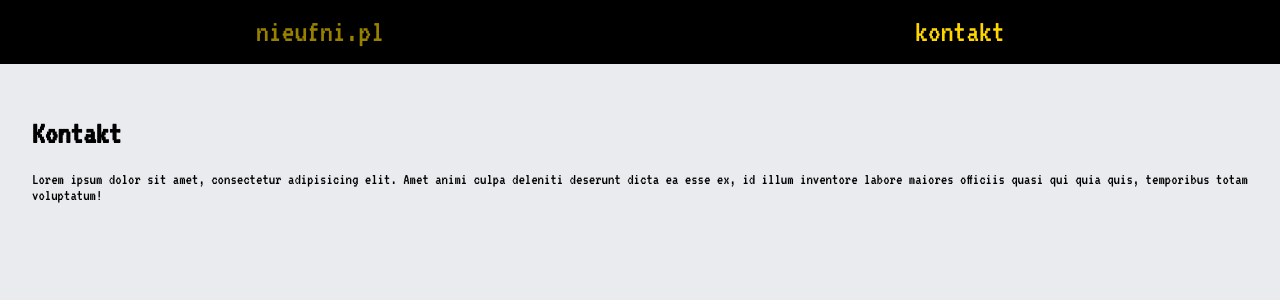
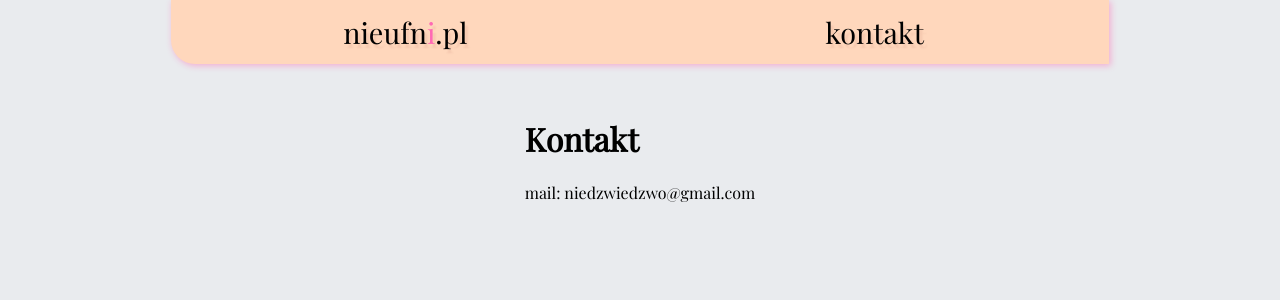
Before and after one commit to Niedzwiedzw/nieufnipl, a Vue app in the folder nieufnifront/: page /kontakt in a window 1280 px wide. Shown: the top 300 px of the page. Built offline with nearby package versions, Linux system fonts and the light colour scheme.

Commit message:
layout && styling improvements

```diff
--- a/nieufnifront/package.json
+++ b/nieufnifront/package.json
@@ -9,7 +9,9 @@
     "test:unit": "vue-cli-service test:unit"
   },
   "dependencies": {
+    "@types/lodash": "^4.14.120",
     "@types/showdown": "^1.9.2",
+    "lodash": "^4.17.11",
     "moment": "^2.24.0",
     "register-service-worker": "^1.5.2",
     "showdown": "^1.9.0",
--- a/nieufnifront/public/index.html
+++ b/nieufnifront/public/index.html
@@ -10,7 +10,7 @@
   />
 
   <link rel="icon" href="<%= BASE_URL %>favicon.ico">
-  <link href="https://fonts.googleapis.com/css?family=VT323" rel="stylesheet">
+  <link href="https://fonts.googleapis.com/css?family=Playfair+Display" rel="stylesheet">
   <meta property="og:type" content="website">
   <meta property="og:image" content="https://i.ytimg.com/vi/W9t6GZ0vNPA/hqdefault.jpg">
   <meta property="og:title" content="nieufni.pl - podejrzliwa strona z Internetu">
--- a/nieufnifront/src/App.vue
+++ b/nieufnifront/src/App.vue
@@ -23,13 +23,14 @@
 <style lang="scss">
   @import './styles/common';
   @import './styles/colors';
+  @import './styles/navbar.scss';
 
   #app {
     width: 100%;
     height: 100%;
     display: grid;
     grid-template-columns: 1fr;
-    grid-template-rows: 4rem 1fr
+    grid-template-rows: $navbar-height 1fr
   }
 
   #page {
@@ -41,7 +42,7 @@
     height: 100%;
     margin: 0;
     padding: 0;
-    font-family: 'VT323', monospace;
+    font-family: 'Playfair Display', serif;
 
     background-color: $primary-white;
   }
@@ -51,4 +52,12 @@
       padding: 0.8rem;
     }
   }
+
+
+
+  *::-moz-focus-inner {
+    border: 0;
+  }
+  *:focus {outline:none;}
+
 </style>
--- a/nieufnifront/src/common.ts
+++ b/nieufnifront/src/common.ts
@@ -1,4 +1,5 @@
 import { API_BASE } from '@/config';
+import { slice, split, filter, join } from 'lodash';
 
 export interface NewArticleData {
     username: string;
@@ -30,20 +31,6 @@ export interface ArticleCreated {
 
     username: string;
     password: string;
-}
-
-function capitalizeFirstLetter(word: string) {
-    return word.charAt(0).toUpperCase() + word.slice(1);
-}
-
-export class Metatag {
-    constructor(public property: string, public content: string) {}
-    public get asHtml(): string { return `<meta property="og:${this.property}" content="${this.content}">`; }
-    public inject() { document.head.innerHTML += this.asHtml; }
-}
-
-export function humanTitle(title: string): string {
-    return title.split('-').map(capitalizeFirstLetter).join(' ');
 }
 
 export function emptyArticle(): Article {
@@ -79,7 +66,6 @@ export async function post(url: string, data: object, username?: string, passwor
         headers['not-trustworthy-password'] = password;
     }
     const jsonData = JSON.stringify(data);
-    console.log('sending', data, jsonData);
 
     fetch(url,
         {
@@ -87,6 +73,7 @@ export async function post(url: string, data: object, username?: string, passwor
             headers,
             body: jsonData,
         }).then((response) => response.ok)
+        // tslint:disable-next-line:no-console
         .catch((e) => console.error(e));
 }
 
@@ -116,3 +103,9 @@ export async function sendArticle(
         return false;
     }
 }
+
+export function articleSummary(article: Article): string {
+    const description = article.markdown_text;
+    const aftertitle = filter(split(description, '\n'))[1];
+    return join(slice(aftertitle, 0, 120), '') + '...';
+}
--- a/nieufnifront/src/components/ArticleMiniature.vue
+++ b/nieufnifront/src/components/ArticleMiniature.vue
@@ -1,25 +1,30 @@
 <template>
-  <router-link class="ArticleMiniature hoverable" tag="div" :to="{name: 'singlearticle', params: {articleId: article.id}}">
+  <router-link class="ArticleMiniature hoverable"
+               tag="div"
+               :to="{name: 'singlearticle', params: {articleId: article.id}}"
+  >
     <div class="img-container">
       <img src="https://i.ytimg.com/vi/W9t6GZ0vNPA/hqdefault.jpg" alt="miniatura">
     </div>
-    <h3 class="title">Artykul #{{article.id}}</h3>
-    <p class="short-text">Lorem ipsum dolor sit amet, consectetur adipisicing elit...</p>
+    <h3 class="title">{{article.title}}</h3>
+    <p class="short-text">{{ articleSummary }}</p>
   </router-link>
 </template>
 
 <script lang="ts">
     import {Component, Prop, Vue} from 'vue-property-decorator';
-    import {Article, getArticle} from '@/common';
+    import {Article, getArticle, articleSummary} from '@/common';
 
     @Component({
         components: {},
     })
     export default class ArticleMiniature extends Vue {
         @Prop() protected article!: Article;
+        private articleSummary: string = '';
 
         protected async beforeMount() {
             this.article = await getArticle(this.article.id);
+            this.articleSummary = articleSummary(this.article);
         }
     }
 </script>
@@ -34,14 +39,16 @@
 
   .short-text {
     grid-area: text;
-
-    margin: 1rem;
+    margin-left: 1rem;
+    margin-right: 1rem;
+    margin-top: 0;
   }
 
   .img-container {
     width: 100%;
     height: 100%;
     grid-area: image;
+    overflow: hidden;
     img {
       object-fit: cover;
       width: $article-miniature-height;
@@ -50,12 +57,16 @@
   }
 
   .ArticleMiniature {
-    border: 2px solid black;
+    overflow: hidden;
+    border: 2px solid lightgrey;
+    border-radius: 1rem;
     display: grid;
     grid-template-areas:
         "image title"
         "image text";
     grid-template-columns: $article-miniature-height 1fr;
     grid-template-rows: 4rem 1fr;
+
+    box-shadow: lightgrey 0.5rem 0.5rem 0.5rem;
   }
 </style>
--- a/nieufnifront/src/components/Navbar.vue
+++ b/nieufnifront/src/components/Navbar.vue
@@ -1,9 +1,14 @@
 <template>
-  <div class="Navbar">
-    <router-link class="hoverable navbar-link home-link" to="/">nieufni.pl</router-link>
-    <!--<router-link class="hoverable navbar-link" to="/artykuly">artykuły</router-link>-->
-    <!--<router-link class="hoverable navbar-link" to="/redakcja">redakcja</router-link>-->
-    <router-link class="hoverable navbar-link" to="/kontakt">kontakt</router-link>
+  <div class="nav-container">
+    <div class="Navbar">
+      <router-link class="hoverable navbar-link home-link" to="/">
+        <nobr>
+          nieufn<nobr class="colored">i</nobr>.pl
+        </nobr>
+
+      </router-link>
+      <router-link class="hoverable navbar-link" to="/kontakt">kontakt</router-link>
+    </div>
   </div>
 
 </template>
@@ -14,11 +19,20 @@
     @Component({
         components: {},
     })
-    export default class Navbar extends Vue {
-    }
+    export default class Navbar extends Vue {}
 </script>
 
 <style scoped lang="scss">
+  @import '../styles/navbar';
+  @import '../styles/common';
+
+  .nav-container {
+    width: 100%;
+    height: $navbar-height;
+    display: grid;
+    grid-template-columns: 1fr $site-width 1fr;
+  }
+
   .navbar-link {
     width: 100%;
     height: 100%;
@@ -28,7 +42,13 @@
 
     text-decoration: none;
     color: inherit;
-    font-size: 2rem
+    font-size: 1.8rem;
+
+    text-shadow: rgba(110, 15, 0, 0.07) 3px 4px 2px;
+  }
+
+  .colored {
+    color: hotpink;
   }
 
   .home-link {
@@ -37,16 +57,29 @@
 
   .Navbar {
     display: grid;
+    grid-column: 2;
     grid-auto-flow: column;
     grid-auto-columns: 1fr;
     /*grid-gap: 2rem;*/
     /*padding: 0 2rem;*/
 
-    background-color: black;
-    color: gold;
+    background-color: #ffd7bc;
+    color: black;
 
     justify-items: start;
     align-items: center;
-    border-bottom: 3px solid black;
+    border-bottom-left-radius: 1.5rem;
+
+    box-shadow: rgba(255, 105, 180, 0.48) 0.1rem 0.1rem 0.4rem 0.01rem;
+  }
+
+  @media only screen and (max-width: $site-width) {
+    .nav-container {
+      grid-template-columns: 1fr;
+    }
+
+    .Navbar {
+      grid-column: 1;
+    }
   }
 </style>
--- a/nieufnifront/src/components/Sidebar.vue
+++ b/nieufnifront/src/components/Sidebar.vue
@@ -16,13 +16,15 @@
 </script>
 
 <style scoped lang="scss">
+  @import "../styles/navbar";
+
   .Sidebar {
     grid-area: sidebar;
     border: 2px solid black;
     display: grid;
     align-content: center;
     justify-content: center;
-    height: 100%;
+    height: $navbar-height;
     width: 100%;
   }
 </style>
--- a/nieufnifront/src/config.ts
+++ b/nieufnifront/src/config.ts
@@ -1,27 +1 @@
-import { Metatag } from '@/common';
-const DEFAULT_META: [string, string, string, string, string] = [
-    'website',
-    'https://i.ytimg.com/vi/W9t6GZ0vNPA/hqdefault.jpg',
-    'nieufni.pl - podejrzliwa strona Internetu',
-    'http://nieufni.pl/',
-    'Newsy, Artykuły, Kultura, Sport, Kuchnia, Muzyka.',
-];
-export function setMeta(type: string, image: string, title: string, url: string, description: string) {
-    const tags = [
-        new Metatag('type', type),
-        new Metatag('image', image),
-        new Metatag('title', title),
-        new Metatag('url', url),
-        new Metatag('description', description),
-    ];
-    document.title = title;
-    for (const metatag of tags) {
-        metatag.inject();
-    }
-}
-
-export function setDefaultMeta() {
-    setMeta(...DEFAULT_META);
-}
-
 export const API_BASE = '/api';
--- a/nieufnifront/src/styles/common.scss
+++ b/nieufnifront/src/styles/common.scss
@@ -1,10 +1,11 @@
 .hoverable {
   cursor: pointer;
-  transition: opacity 300ms;
+  transition: opacity 150ms;
   &:hover {
-    opacity: 0.6;
+    opacity: 0.7;
   }
 }
+
 
 $standard-minimal-width: 17rem;
 
@@ -14,4 +15,7 @@ $minimal-miniature-width: calc(2 * #{$article-miniature-height});
 $page-content-max-width: calc(#{$minimal-miniature-width} * 4);
 
 $article-width: calc(2.3 * #{$standard-minimal-width});
+
+$site-width: calc(1.5 * #{$article-width});
+
 $mobile-threshold: calc(#{$article-width} * 1.14);
--- /dev/null
+++ b/nieufnifront/src/styles/navbar.scss
@@ -0,0 +1,3 @@
+$navbar-height: 4rem;
+$navbar-gap: 3rem;
+$navbar-offset: calc(#{$navbar-height} + #{$navbar-gap})
--- a/nieufnifront/src/views/Contact.vue
+++ b/nieufnifront/src/views/Contact.vue
@@ -1,9 +1,9 @@
 <template>
-  <div class="home">
-
+  <div class="contact">
+    <div class="container">
       <h1>Kontakt</h1>
-
-    <p>Lorem ipsum dolor sit amet, consectetur adipisicing elit. Amet animi culpa deleniti deserunt dicta ea esse ex, id illum inventore labore maiores officiis quasi qui quia quis, temporibus totam voluptatum!</p>
+      <p>mail: niedzwiedzwo@gmail.com</p>
+    </div>
   </div>
 </template>
 
@@ -17,5 +17,11 @@ import { Component, Vue } from 'vue-property-decorator';
     export default class Home extends Vue {}
 </script>
 <style lang="scss">
+  @import '../styles/common';
 
+  .contact {
+    display:flex;
+    justify-content:center;
+    align-items:center;
+  }
 </style>
--- a/nieufnifront/src/views/Home.vue
+++ b/nieufnifront/src/views/Home.vue
@@ -1,7 +1,7 @@
 <template>
   <div class="home">
     <ArticleContainer/>
-    <Sidebar/>
+    <!--<Sidebar/>-->
   </div>
 </template>
 
@@ -23,28 +23,28 @@
 </script>
 <style lang="scss" scoped>
   @import "../styles/common";
+  @import "../styles/navbar";
+
 
   $sidebar-height: 25rem;
 
   .home {
     display: grid;
-    height: calc(100vh - calc(3rem + 4rem));
-    grid-template-columns: 1fr $standard-minimal-width;
-    grid-template-rows: 1fr $sidebar-height;
+    height: calc(100vh - #{$navbar-height});
+    grid-template-columns: 1fr $site-width 1fr;
+    grid-template-rows: 1fr;
     grid-template-areas:
-        "articles sidebar"
-        "articles sidebar";
+        "left articles right";
 
     grid-gap: 1.5rem;
   }
 
-  @media only screen and (max-width: $mobile-threshold) {
+  @media only screen and (max-width: $site-width) {
     .home {
-      grid-template-rows: $sidebar-height 1fr;
+      grid-template-rows: 1fr;
       grid-template-columns: 1fr;
       grid-template-areas:
-          "sidebar sidebar"
-          "articles articles"
+          "articles"
     }
   }
 </style>
```
Also changed, not shown: 1 other file (tests, documents, lock files or other folders). Lines whose indentation alone changed are shown as unchanged.
